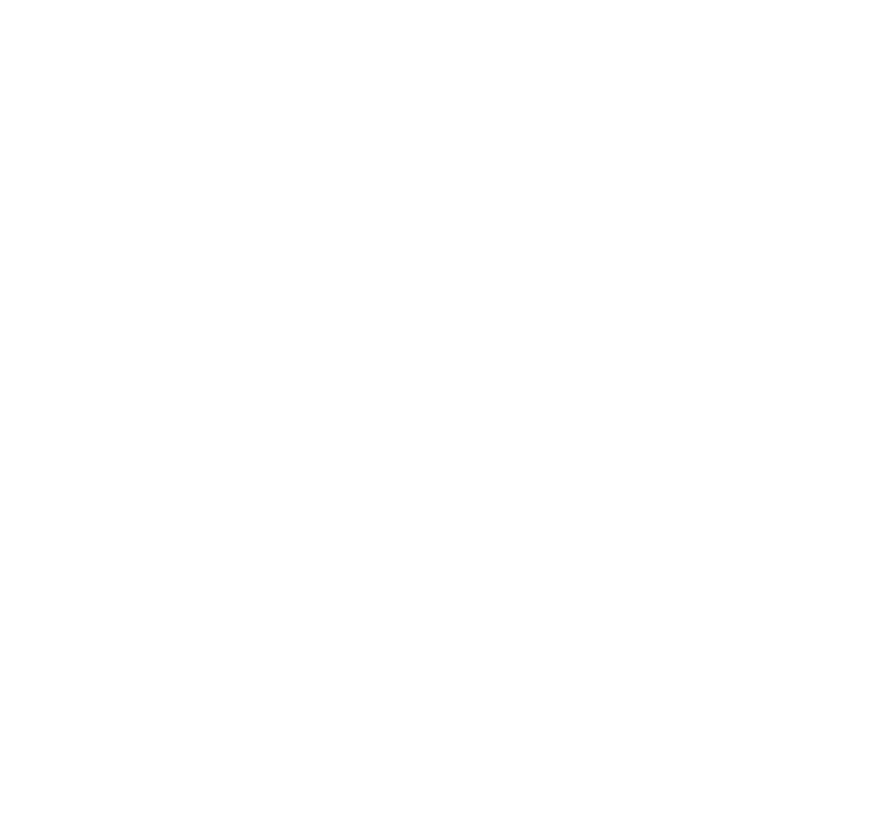
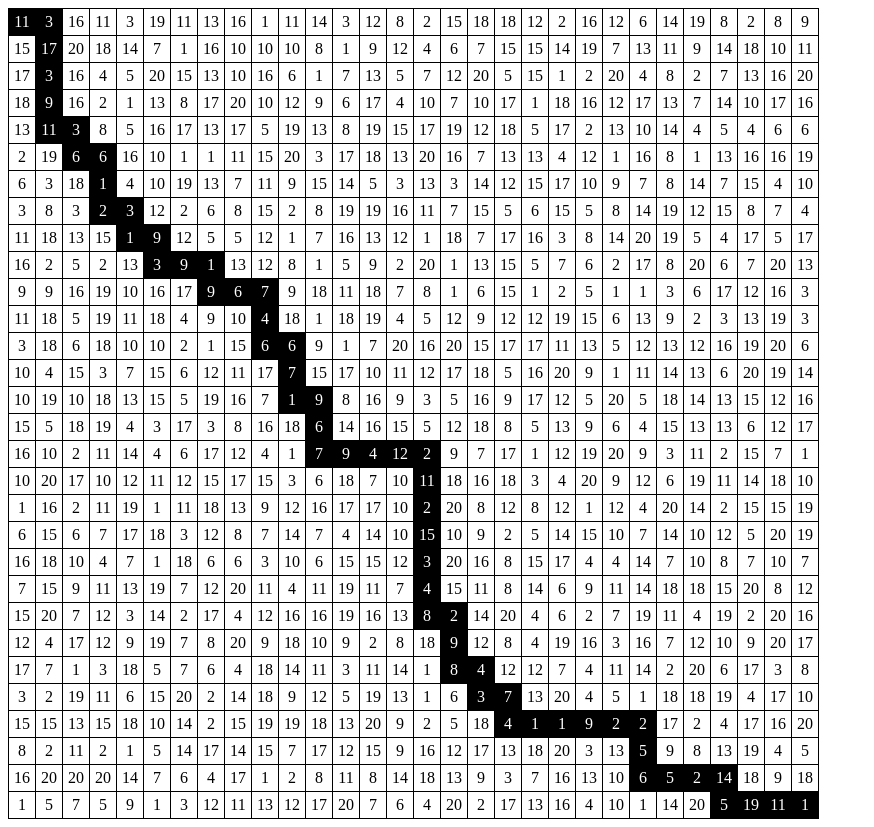
Before and after one commit to ohbeomho/a-star-visualize, a website: page index.html in a window 1280 px wide. Shown: the whole page, without its empty margins (0-874 px from the left). Before the commit the page ends 800 px from the top, so only its background shows below. Drawn offline with Linux system fonts and the light colour scheme.

Commit message:
Basic visualization TODO: set start/goal using user input, path animation, walls

```diff
--- a/index.html
+++ b/index.html
@@ -5,6 +5,25 @@
         <meta name="viewport" content="width=device-width, initial-scale=1.0" />
         <title>A* Visualize</title>
         <script src="index.js" type="module" defer></script>
+        <style>
+            table {
+                border-collapse: collapse;
+            }
+
+            td {
+                width: 1.5rem;
+                height: 1.5rem;
+                text-align: center;
+                border: 1px solid black;
+            }
+
+            td.path {
+                background-color: black;
+                color: white;
+            }
+        </style>
     </head>
-    <body></body>
+    <body>
+        <table></table>
+    </body>
 </html>
--- a/index.js
+++ b/index.js
@@ -133,6 +133,32 @@
     return { path: null, cost: -1 };
 }
 
+const table = document.querySelector("table");
+const grid = Array.from({ length: GRID_HEIGHT }, () => new Array(GRID_WIDTH));
+
+for (let i = 0; i < GRID_HEIGHT; i++) {
+    const row = document.createElement("tr");
+
+    for (let j = 0; j < GRID_WIDTH; j++) {
+        const cell = document.createElement("td");
+        cell.textContent = String(cost[i][j]);
+        row.appendChild(cell);
+
+        grid[i][j] = cell;
+    }
+
+    table.appendChild(row);
+}
+
+const { path, minCost } = aStar(
+    { x: 0, y: 0 },
+    { x: GRID_WIDTH - 1, y: GRID_HEIGHT - 1 },
+);
+for (let pos of path) {
+    grid[pos.y][pos.x].classList.add("path");
+}
+
+// For testing
 export default {
     aStar,
 };
```
